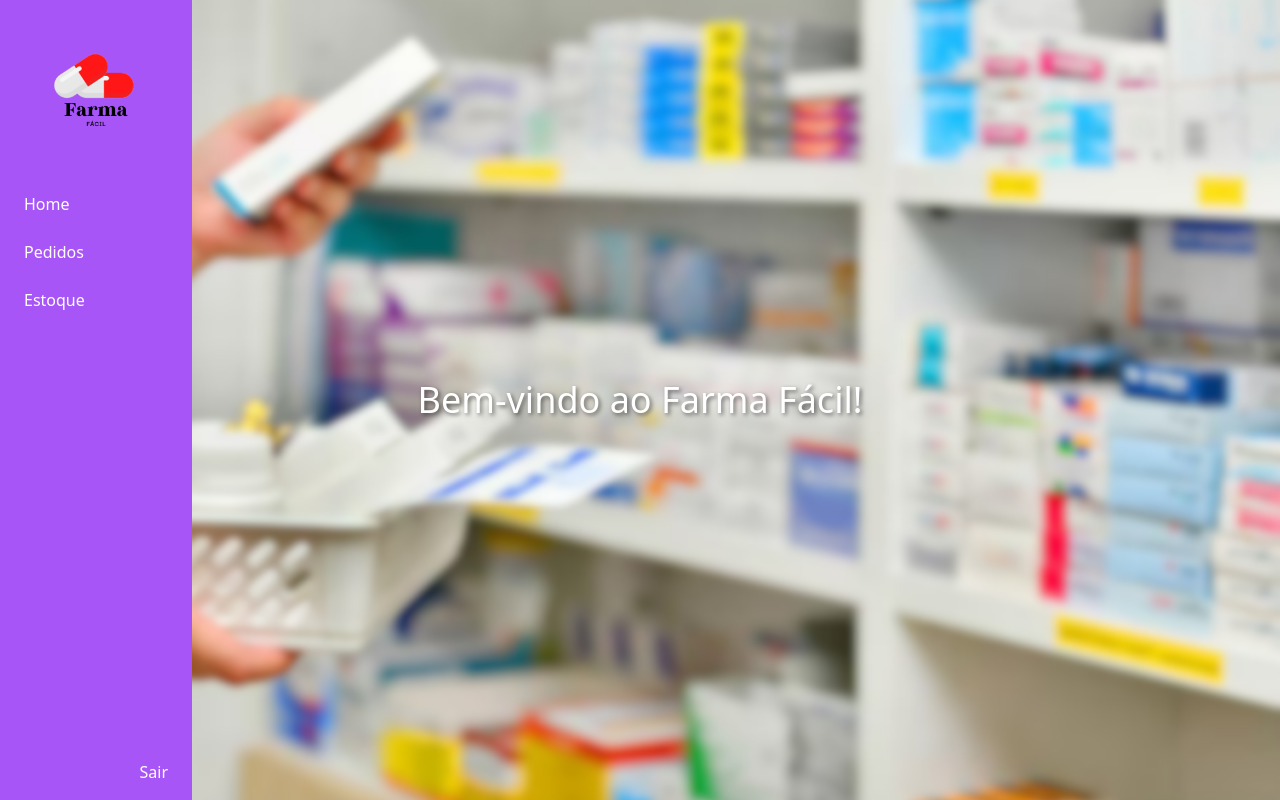
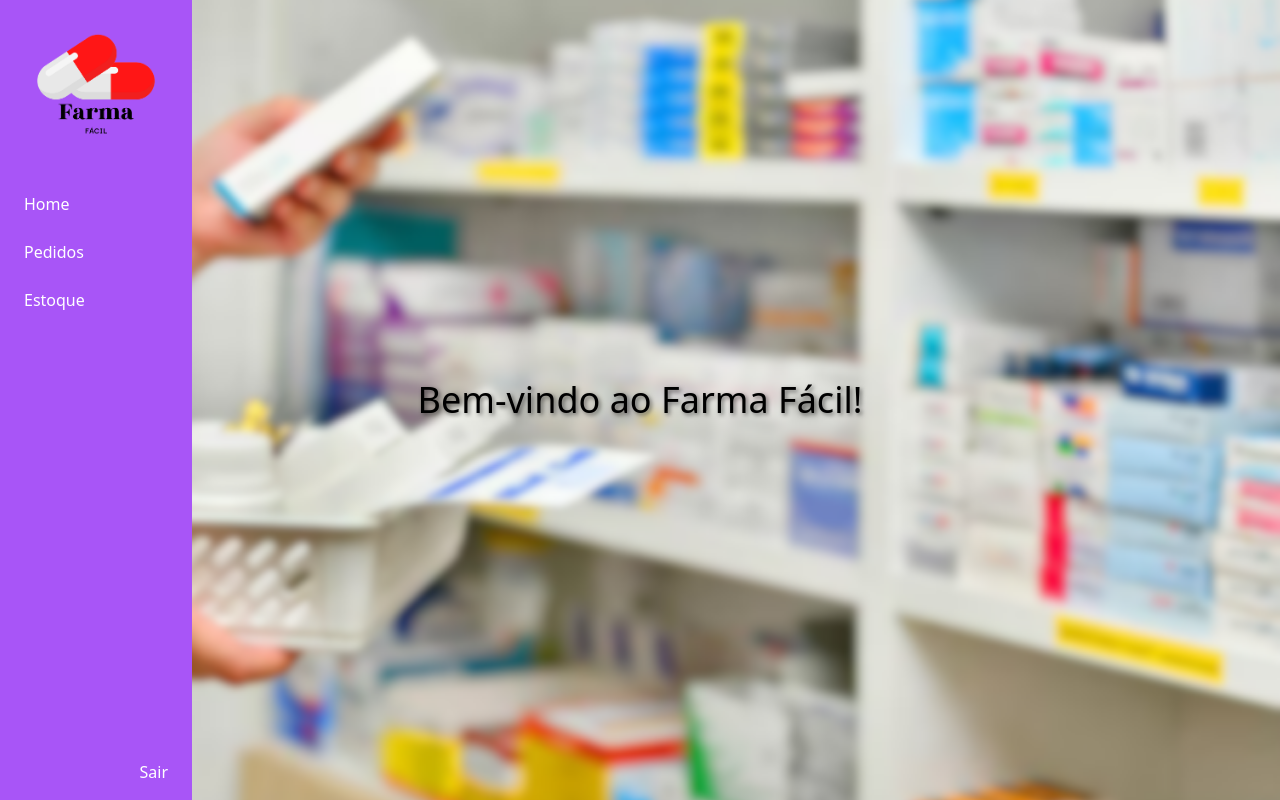
Before and after one commit to jpdarabas/pharmacy-system, a React (Vite) app: page /dashboard in a window 1280 px wide. Built offline with nearby package versions, Linux system fonts and the light colour scheme.

Commit message:
nova logo

```diff
--- a/src/screens/Dashboard/index.tsx
+++ b/src/screens/Dashboard/index.tsx
@@ -1,4 +1,3 @@
-import React from 'react';
 import backgroundImage from '../../assets/farma_fundo.png';
 
 const Dashboard = () => {
@@ -10,7 +9,7 @@ const Dashboard = () => {
     display: 'flex',
     justifyContent: 'center',
     alignItems: 'center',
-    color: 'white',
+    color: 'black',
     textShadow: '2px 2px 4px rgba(0, 0, 0, 0.5)',
   };
 
```
Also changed, not shown: src/assets/logo_png.png.
